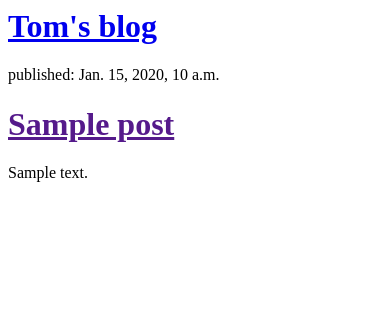
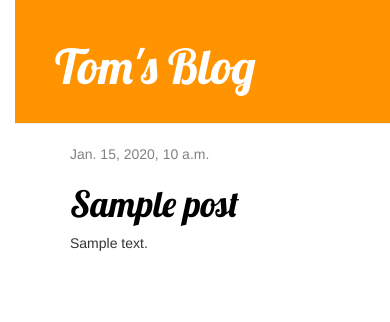
Before and after one commit to tomd13/my-first-blog, a Django app: template blog/templates/blog/post_list.html in a window 390 px wide. Shown: the top 322 px of the page. Run offline with Django 3.2, Linux system fonts and the light colour scheme; the template is opened without the code that fills it: values that come from a table or form of the project are taken from there, others are empty; tables that the repository leaves empty hold one stand-in row (values such as "Sample post"); some libraries are stand-ins or nearby versions.

Commit message:
Add view and detail for detailed blog post and CSS for the site

```diff
--- /dev/null
+++ b/blog/static/css/blog.css
@@ -0,0 +1,55 @@
+h1 a {
+    color: #FCA205;
+    font-family: 'Lobster';
+}
+
+body {
+    padding-left: 15px;
+}
+
+.page-header {
+    background-color: #ff9400;
+    margin-top: 0;
+    padding: 20px 20px 20px 40px;
+}
+
+.page-header h1, .page-header h1 a, .page-header h1 a:visited, .page-header h1 a:active {
+    color: #ffffff;
+    font-size: 36pt;
+    text-decoration: none;
+}
+
+.content {
+    margin-left: 40px;
+}
+
+h1, h2, h3, h4 {
+    font-family: 'Lobster', cursive;
+}
+
+.date {
+    color: #828282;
+}
+
+.save {
+    float: right;
+}
+
+.post-form textarea, .post-form input {
+    width: 100%;
+}
+
+.top-menu, .top-menu:hover, .top-menu:visited {
+    color: #ffffff;
+    float: right;
+    font-size: 26pt;
+    margin-right: 20px;
+}
+
+.post {
+    margin-bottom: 70px;
+}
+
+.post h1 a, .post h1 a:visited {
+    color: #000000;
+}
--- /dev/null
+++ b/blog/templates/blog/base.html
@@ -0,0 +1,24 @@
+{% load static %}
+
+<html>
+    <head>
+        <title>Tom's blog</title>
+        <link rel="stylesheet" href="//maxcdn.bootstrapcdn.com/bootstrap/3.2.0/css/bootstrap.min.css">
+        <link rel="stylesheet" href="//maxcdn.bootstrapcdn.com/bootstrap/3.2.0/css/bootstrap-theme.min.css">
+        <link href="//fonts.googleapis.com/css?family=Lobster&subset=latin,latin-ext" rel="stylesheet" type="text/css">
+        <link rel="stylesheet" href="{% static 'css/blog.css' %}">
+    </head>
+    <body>
+        <div class="page-header">
+            <h1><a href="/">Tom's Blog</a></h1>
+        </div>
+        <div class="content container">
+            <div class="row">
+                <div class="col-md-8">
+                {% block content %}
+                {% endblock %}
+                </div>
+            </div>
+        </div>
+    </body>
+</html>
--- a/blog/templates/blog/post_list.html
+++ b/blog/templates/blog/post_list.html
@@ -1,17 +1,13 @@
-<html>
-    <head>
-        <title>Tom's blog</title>
-    </head>
-    <body>
-        <div>
-            <h1><a href="/">Tom's blog</a></h1>
+{% extends 'blog/base.html' %}
+
+{% block content %}
+    {% for post in posts %}
+        <div class="post">
+            <div class="date">
+                {{ post.published_date }}
+            </div>
+            <h1><a href="{% url 'post_detail' pk=post.pk %}">{{ post.title }}</a></h1>
+            <p>{{ post.text|linebreaksbr }}</p>
         </div>
-        {% for post in posts %}
-            <div>
-                <p> published: {{ post.published_date}} </p>
-                <h1><a href="">{{ post.title }}</a></h1>
-                <p>{{ post.text|linebreaksbr }}</p>
-            </div>
-        {% endfor %}
-    </body>
-</html>
+    {% endfor %}
+{% endblock %}
--- a/blog/urls.py
+++ b/blog/urls.py
@@ -2,5 +2,6 @@ from django.urls import path
 from . import views
 
 urlpatterns = [
-    path('', views.post_list, name='post_list')
+    path('', views.post_list, name='post_list'),
+    path('post/<int:pk>/', views.post_detail, name='post_detail'),
 ]
```
Also changed, not shown: blog/templates/blog/post_detail.html (added, +13 -0 lines), blog/views.py (+6 -1 lines).
